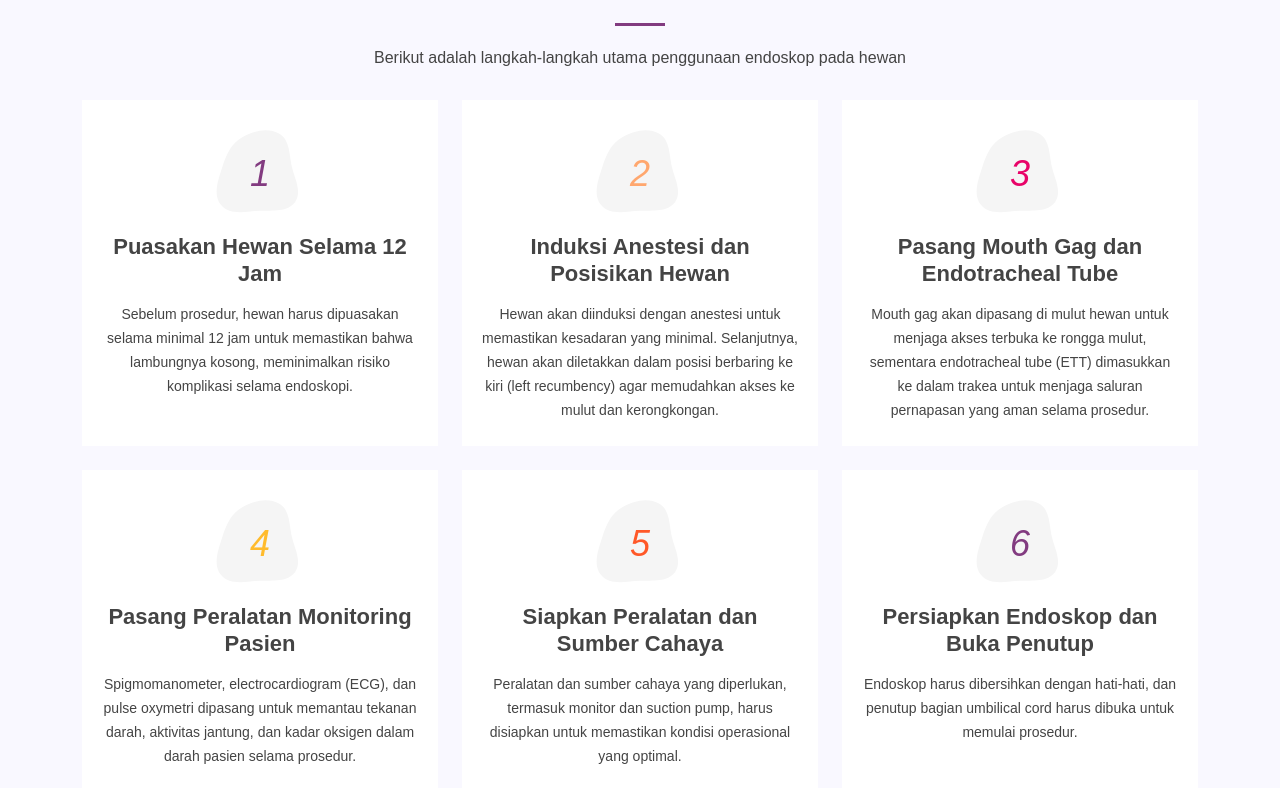
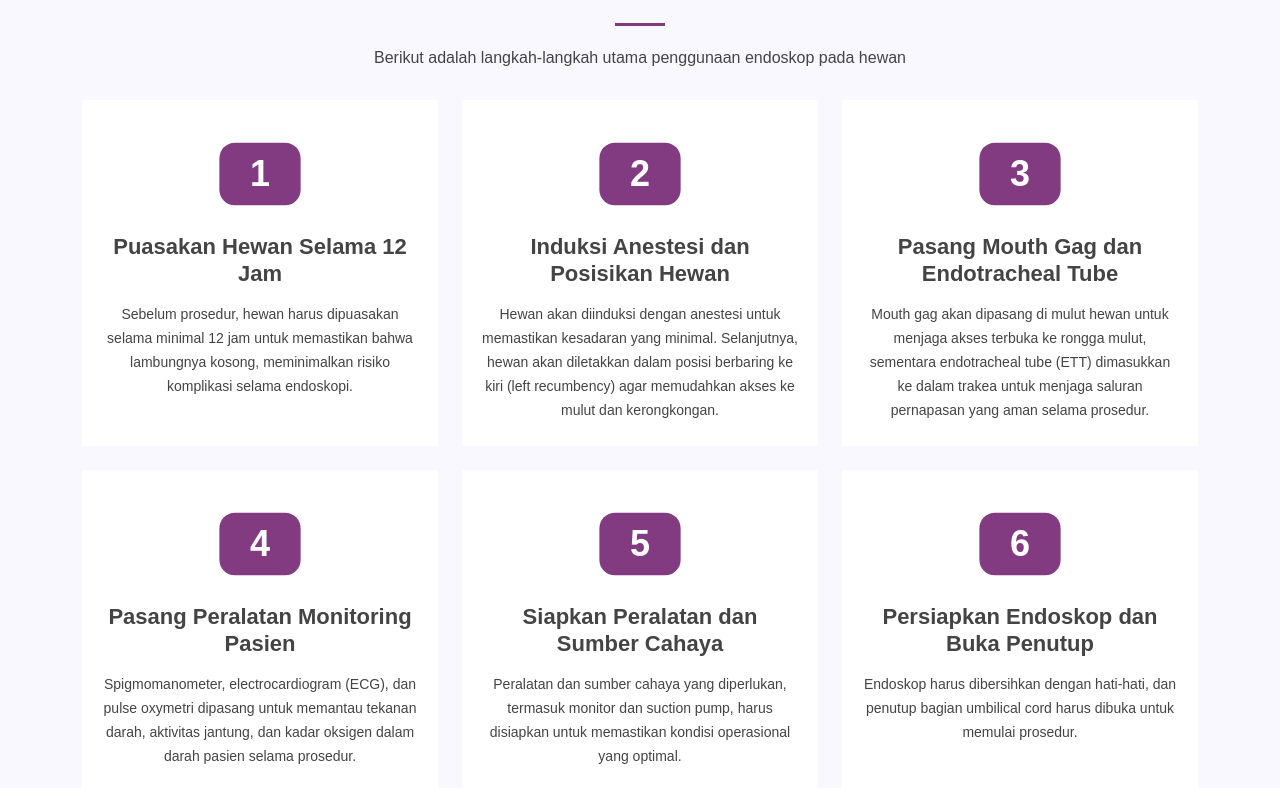
Before and after one commit to hasanqqsp/endoscopy, a React (Vite) app: page / in a window 1280 px wide. Shown: the part 2372-3160 px from the top of the page. Built offline with nearby package versions, Linux system fonts and the light colour scheme.

Commit message:
revisi 1

```diff
--- a/src/components/Bagian.jsx
+++ b/src/components/Bagian.jsx
@@ -46,7 +46,7 @@ export default function PartOf() {
       name: "Selang Endoskop",
       img: selangImage,
       sketchfab:
-        "https://sketchfab.com/models/91e2f11edfd94fc0a8fd0b669fecba24/embed?autostart=1",
+        "https://sketchfab.com/models/611d25bde89c4836aaf341473d38c174/embed?autostart=1",
       description:
         "Endoskop adalah pipa tipis yang dilengkapi dengan lensa, kamera, dan sumber cahaya. Pipa ini dimasukkan ke dalam tubuh hewan melalui lubang alami atau buatan. Endoskop tersedia dalam berbagai ukuran dan bentuk, masing-masing dirancang untuk memeriksa organ atau sistem tubuh tertentu.",
     },
--- a/src/components/Steps.jsx
+++ b/src/components/Steps.jsx
@@ -72,7 +72,11 @@ export default function Steps() {
             Berikut adalah langkah-langkah utama penggunaan endoskop pada hewan
           </p>
         </div>
-
+        <style>
+          {`.services .icon-box .icon svg path {
+          fill: #823b80;
+        }`}
+        </style>
         <div className="row gy-4">
           {langkah_langkah.map((langkah, index) => (
             <div
@@ -81,22 +85,27 @@ export default function Steps() {
               data-aos-delay={(index + 1) * 40}
               key={index}
             >
-              <div className={`icon-box py-4 iconbox-${iconbox_color[index]}`}>
+              <div className={`icon-box py-4 iconbox-purple`}>
                 <div className="icon">
                   <svg
-                    width="100"
-                    height="100"
-                    viewBox="0 0 600 600"
                     xmlns="http://www.w3.org/2000/svg"
+                    fill="#000000"
+                    height=""
+                    width=""
+                    version="1.1"
+                    id="Layer_1"
+                    viewBox="0 0 32 32"
+                    enableBackground="new 0 0 32 32"
+                    xmlSpace="preserve"
                   >
-                    <path
-                      stroke="none"
-                      strokeWidth="0"
-                      fill="#f5f5f5"
-                      d="M300,521.0016835830174C376.1290562159157,517.8887921683347,466.0731472004068,529.7835943286574,510.70327084640275,468.03025145048787C554.3714126377745,407.6079735673963,508.03601936045806,328.9844924480964,491.2728898941984,256.3432110539036C474.5976632858925,184.082847569629,479.9380746630129,96.60480741107993,416.23090153303,58.64404602377083C348.86323505073057,18.502131276798302,261.93793281208167,40.57373210992963,193.5410806939664,78.93577620505333C130.42746243093433,114.334589627462,98.30271207620316,179.96522072025542,76.75703585869454,249.04625023123273C51.97151888228291,328.5150500222984,13.704378332031375,421.85034740162234,66.52175969318436,486.19268352777647C119.04800174914682,550.1803526380478,217.28368757567262,524.383925680826,300,521.0016835830174"
-                    ></path>
+                    <path d="M24,6H8c-2.8,0-5,2.2-5,5v10c0,2.8,2.2,5,5,5h16c2.8,0,5-2.2,5-5V11C29,8.2,26.8,6,24,6z" />
                   </svg>
-                  <i>{index + 1}</i>
+                  <i
+                    style={{ "font-style": "normal", color: "white" }}
+                    className="fw-semibold"
+                  >
+                    {index + 1}
+                  </i>
                 </div>
                 <h4>{langkah.title}</h4>
                 <p>{langkah.description}</p>
```
